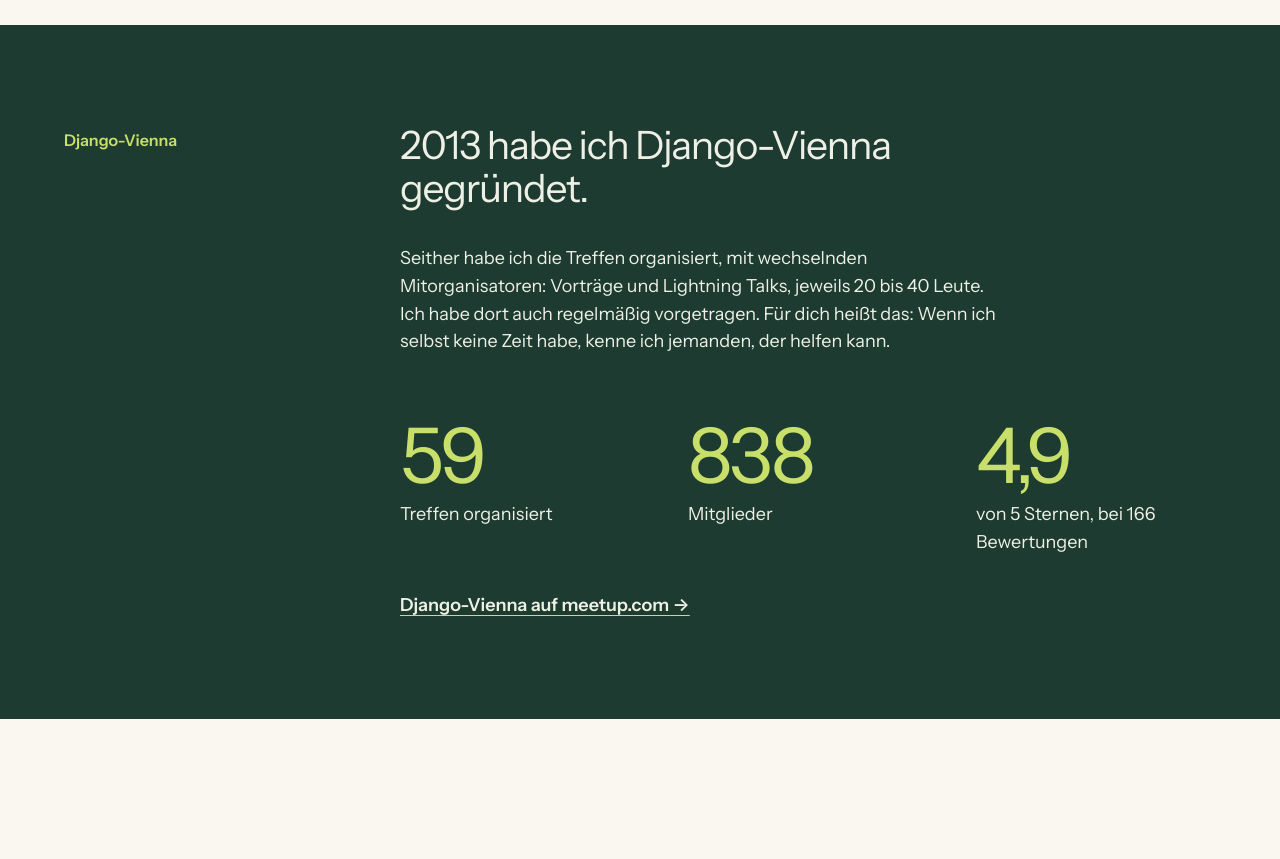
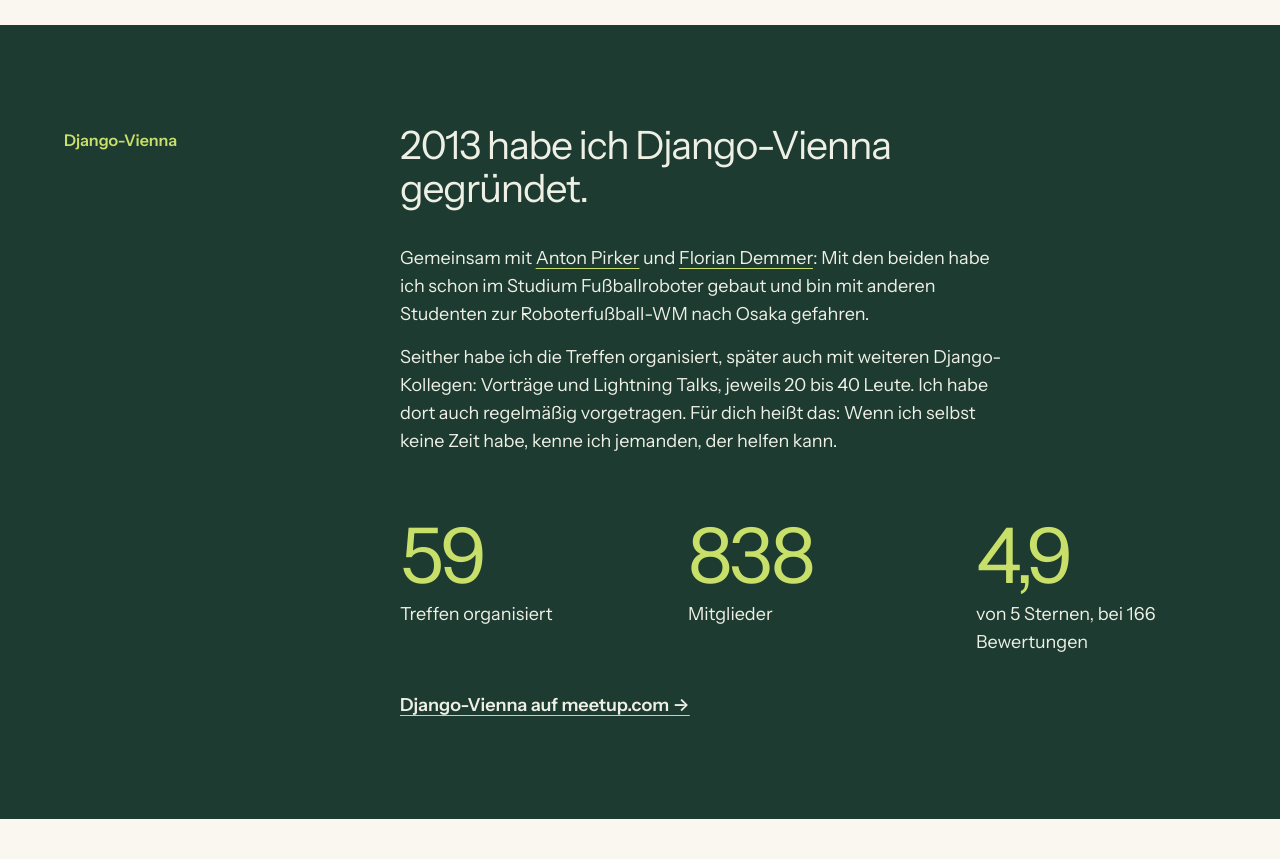
Before and after one commit to stephanpoetschner/stephan-poetschner-at, a Flask app: page / in a window 1280 px wide. Shown: the part 1677-2536 px from the top of the page. Run offline with Flask 3, Linux system fonts and the light colour scheme.

Commit message:
Django-Vienna: name co-founders Anton Pirker and Florian Demmer
Both agreed to be named and linked.

Co-Authored-By: Claude Opus 5.5 <noreply@anthropic.com>

```diff
--- a/portfolio/static/css/main.css
+++ b/portfolio/static/css/main.css
@@ -157,6 +157,7 @@ a:hover { color: var(--green); text-decoration-thickness: 2px; }
 /* Django-Vienna band: lead sentence, short text, three figures */
 .meetup-lead { font-size: var(--fs-lg); font-weight: 400; letter-spacing: -.03em; line-height: 1.1; max-width: 22ch; }
 .meetup-text { margin-top: var(--space-group); max-width: var(--measure); }
+.meetup-text + .meetup-text { margin-top: var(--space-in); }
 .meetup .fact-list { margin-top: var(--space-section-sm, 4rem); }
 .meetup-link { margin-top: var(--space-group); font-weight: 600; }
 .meetup-link a::after { content: " →"; }
--- a/portfolio/templates/index.html
+++ b/portfolio/templates/index.html
@@ -35,9 +35,16 @@
     <div class="meetup-body">
       <p class="meetup-lead">2013 habe ich Django-Vienna gegründet.</p>
       <p class="meetup-text">
-        Seither habe ich die Treffen organisiert, mit wechselnden Mitorganisatoren: Vorträge und
-        Lightning Talks, jeweils 20 bis 40 Leute. Ich habe dort auch regelmäßig vorgetragen. Für dich
-        heißt das: Wenn ich selbst keine Zeit habe, kenne ich jemanden, der helfen kann.
+        Gemeinsam mit <a href="https://www.linkedin.com/in/antonpirker/">Anton Pirker</a> und
+        <a href="https://www.linkedin.com/in/fdemmer/">Florian Demmer</a>: Mit den beiden habe ich
+        schon im Studium Fußballroboter gebaut und bin mit anderen Studenten zur Roboterfußball-WM
+        nach Osaka gefahren.
+      </p>
+      <p class="meetup-text">
+        Seither habe ich die Treffen organisiert, später auch mit weiteren
+        Django-Kollegen: Vorträge und Lightning Talks, jeweils 20 bis 40 Leute. Ich habe dort auch
+        regelmäßig vorgetragen. Für dich heißt das: Wenn ich selbst keine Zeit habe, kenne ich
+        jemanden, der helfen kann.
       </p>
       <dl class="fact-list">
         <div><dt>59</dt><dd>Treffen organisiert</dd></div>
```
